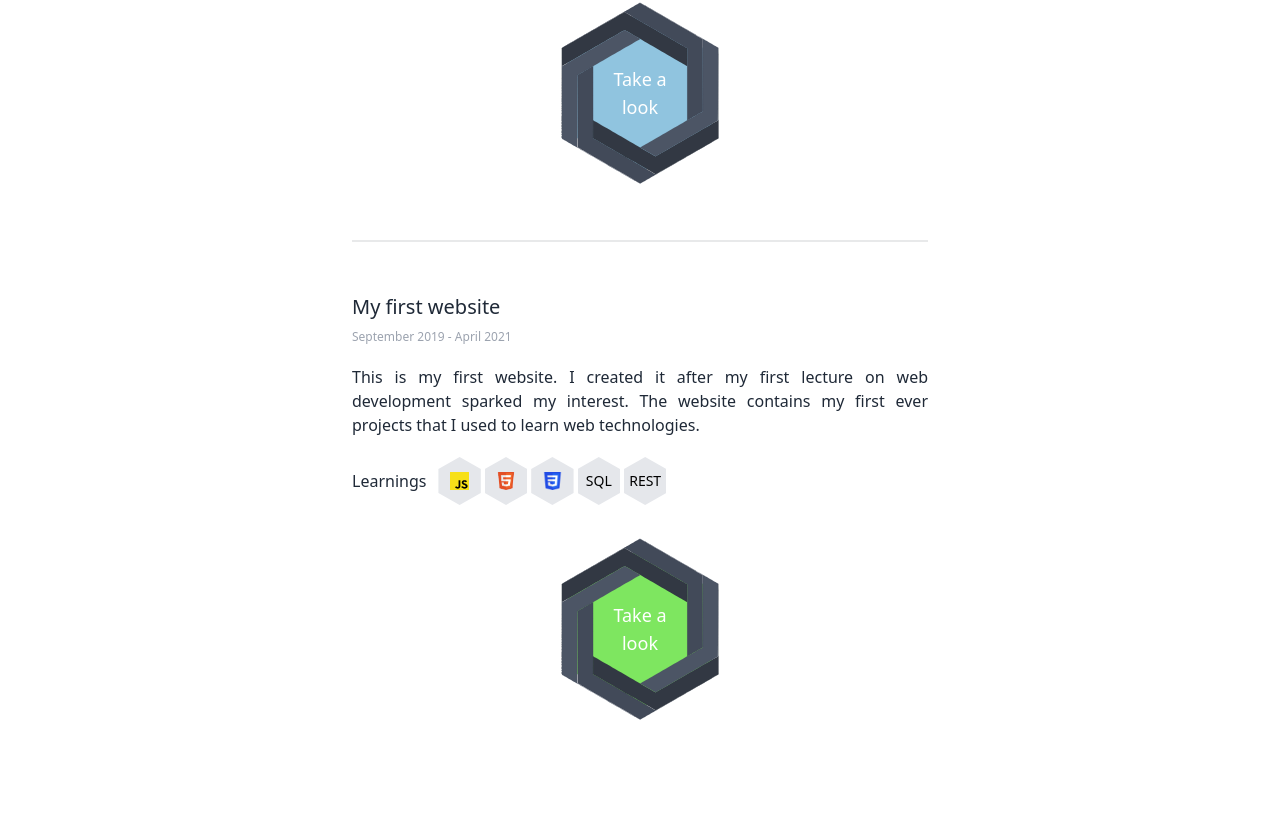
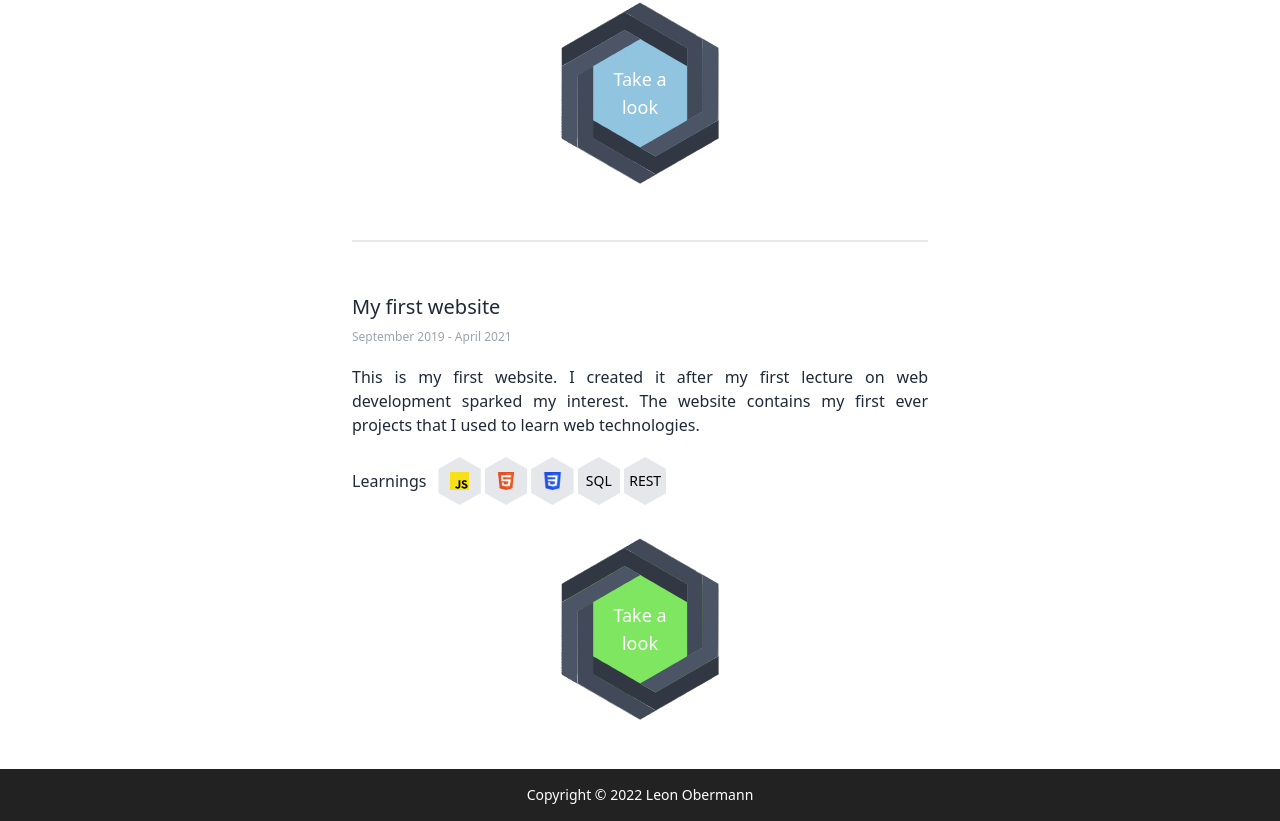
Before and after one commit to leon-obrm/portfolio, a SvelteKit app: page / in a window 1280 px wide. Shown: the part 2271-3092 px from the top of the page. Before the commit the page ends 3040 px from the top, so only its background shows below. Built offline with nearby package versions, Linux system fonts and the light colour scheme.

Commit message:
Add footer

```diff
--- a/src/routes/+layout.svelte
+++ b/src/routes/+layout.svelte
@@ -1,5 +1,7 @@
 <script>
     import "../app.css";
+    import Footer from "./Footer.svelte";
 </script>
 
 <div class=""><slot /></div>
+<Footer />
--- /dev/null
+++ b/src/routes/Footer.svelte
@@ -0,0 +1 @@
+<div class="p-4 text-center text-white text-sm bg-[#222222]">Copyright © 2022 Leon Obermann</div>
```
